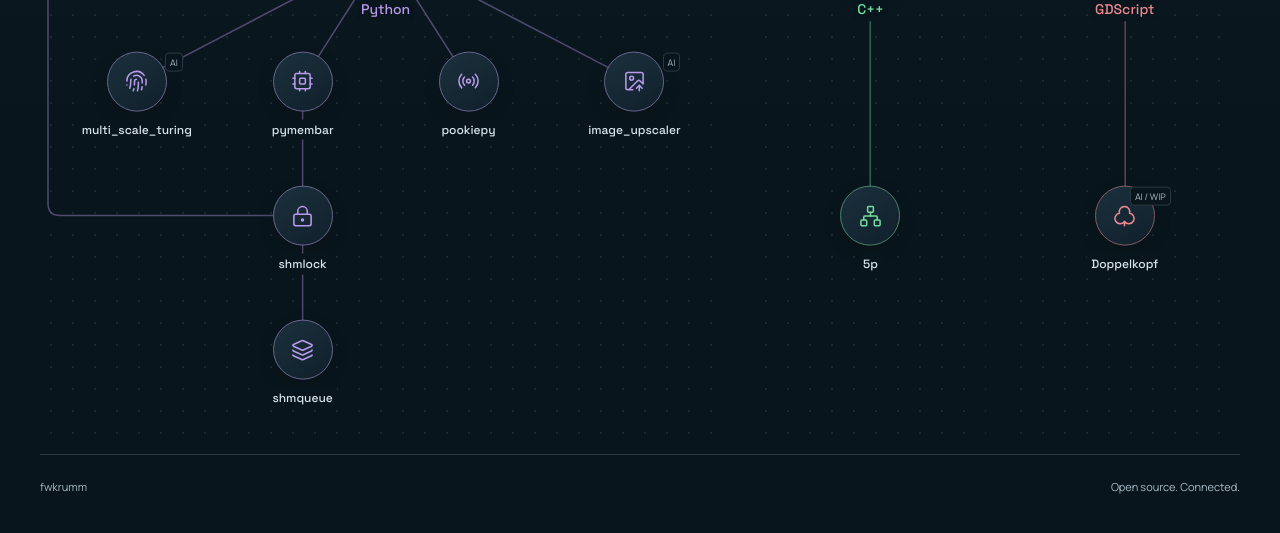
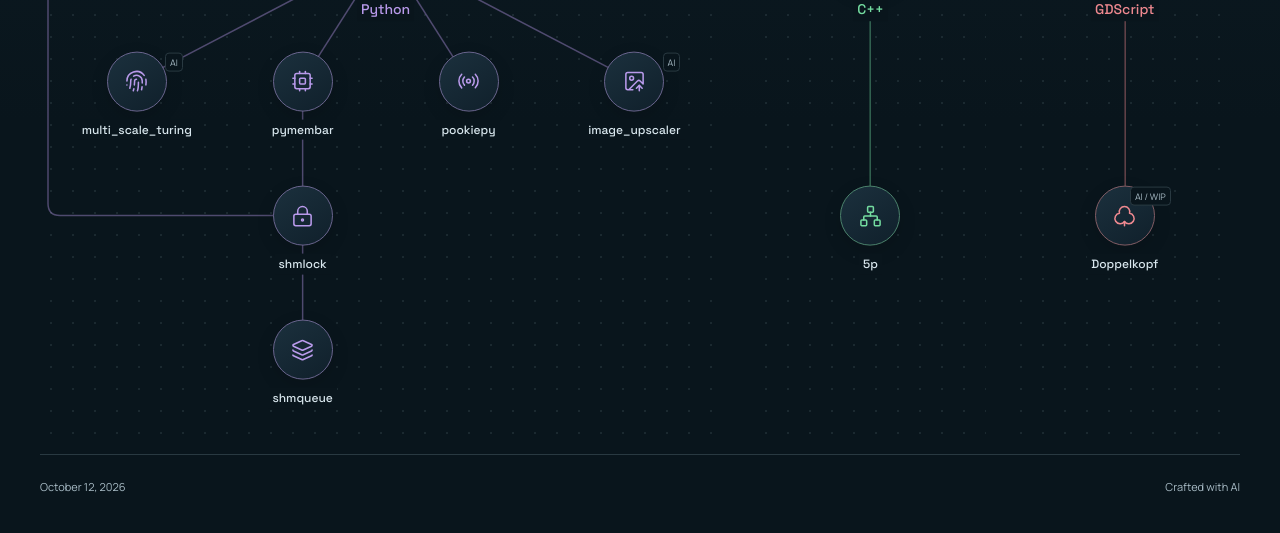
Before and after one commit to fwkrumm/fwkrumm.github.io, a Jekyll site: the page built from index.md, in a window 1280 px wide. Shown: the part 338-871 px from the top of the page. Built offline with Jekyll 4.4.1, drawn with Linux system fonts in a browser that asks for light colours.

Commit message:
minor adjustments

```diff
--- a/_layouts/skill-tree.html
+++ b/_layouts/skill-tree.html
@@ -21,6 +21,6 @@
     <div class="portfolio-heading"><h1>Projects</h1><span>Python / C++ / GDScript</span></div>
     {{ content }}
   </main>
-  <footer class="site-footer"><span>fwkrumm</span><span>Open source. Connected.</span></footer>
+  <footer class="site-footer"><time data-current-date datetime="{{ site.time | date: '%Y-%m-%d' }}">{{ site.time | date: '%B %-d, %Y' }}</time><span>Crafted with AI</span></footer>
 </body>
 </html>
--- a/assets/css/skill-tree.css
+++ b/assets/css/skill-tree.css
@@ -37,8 +37,8 @@ h1 { font: 500 32px 'Space Grotesk', sans-serif; margin: 0; }
 .connections path { fill: none; stroke: var(--branch); stroke-width: 1.5; opacity: .4; transition: opacity 180ms, stroke-width 180ms; }
 .connections path.is-active { opacity: .95; stroke-width: 2.5; }
 .node-position { position: absolute; left: var(--x); top: var(--y); transform: translate(-50%, -50%); display: flex; flex-direction: column; align-items: center; width: 120px; }
-.skill-node { flex: none; display: grid; place-items: center; width: 60px; height: 60px; padding: 0; border: 1px solid color-mix(in srgb, var(--branch) 45%, var(--line)); border-radius: 50%; color: var(--branch); background: linear-gradient(145deg, #1b303d, #10202b); cursor: pointer; box-shadow: 0 6px 18px #0002; transition: background 180ms, border-color 180ms, transform 180ms; }
-.skill-node:hover, .skill-node[aria-expanded='true'], .skill-node[aria-pressed='true'] { border-color: var(--branch); background: color-mix(in srgb, var(--branch) 14%, #12242f); transform: translateY(-2px); }
+.skill-node { flex: none; display: grid; place-items: center; width: 60px; height: 60px; padding: 0; border: 1px solid color-mix(in srgb, var(--branch) 45%, var(--line)); border-radius: 50%; color: var(--branch); background-color: #10202b; background-image: linear-gradient(145deg, #1b303d, transparent); cursor: pointer; box-shadow: 0 6px 18px #0002; transition: background-color 180ms, border-color 180ms, transform 180ms; }
+.skill-node:hover, .skill-node[aria-expanded='true'], .skill-node[aria-pressed='true'] { border-color: var(--branch); background-color: color-mix(in srgb, var(--branch) 14%, #12242f); transform: translateY(-2px); }
 .skill-node svg { width: 23px; height: 23px; stroke-width: 1.6; }
 .root-node { width: 78px; height: 78px; border: 2px solid var(--branch); font: 600 23px 'Space Grotesk', sans-serif; }
 .node-label { margin-top: 8px; padding: 2px 4px; max-width: 132px; font: 500 12px/1.4 'Space Grotesk', sans-serif; text-align: center; overflow-wrap: anywhere; color: #d8e6ed; background: var(--bg); }
--- a/assets/js/skill-tree.js
+++ b/assets/js/skill-tree.js
@@ -1,5 +1,12 @@
 (() => {
   'use strict';
+
+  const dateLabel = document.querySelector('[data-current-date]');
+  if (dateLabel) {
+    const currentDate = new Date();
+    dateLabel.textContent = new Intl.DateTimeFormat('en', { year: 'numeric', month: 'long', day: 'numeric' }).format(currentDate);
+    dateLabel.dateTime = `${currentDate.getFullYear()}-${String(currentDate.getMonth() + 1).padStart(2, '0')}-${String(currentDate.getDate()).padStart(2, '0')}`;
+  }
 
   const forest = document.querySelector('[data-skill-forest]');
   if (!forest) return;
```
